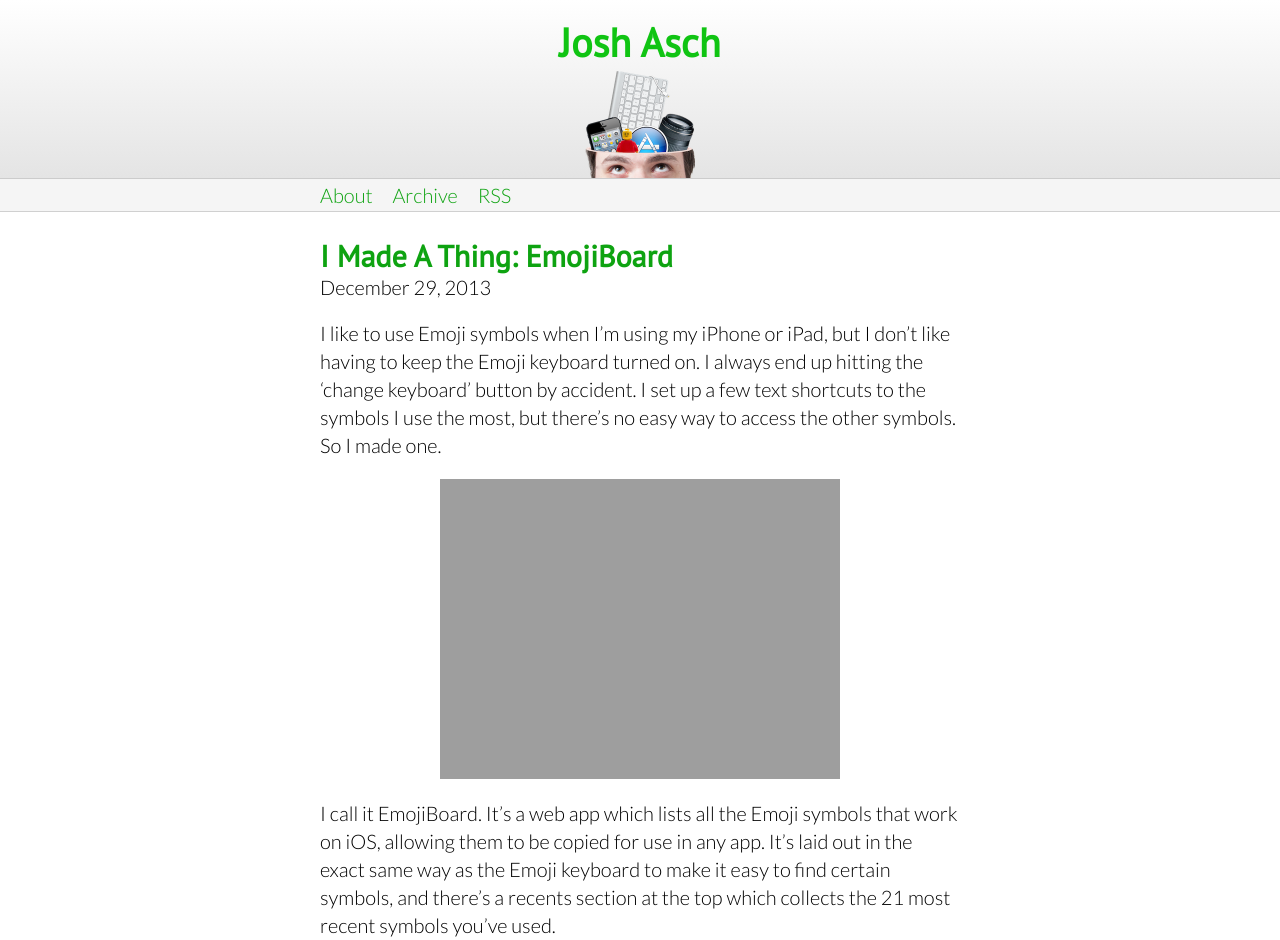
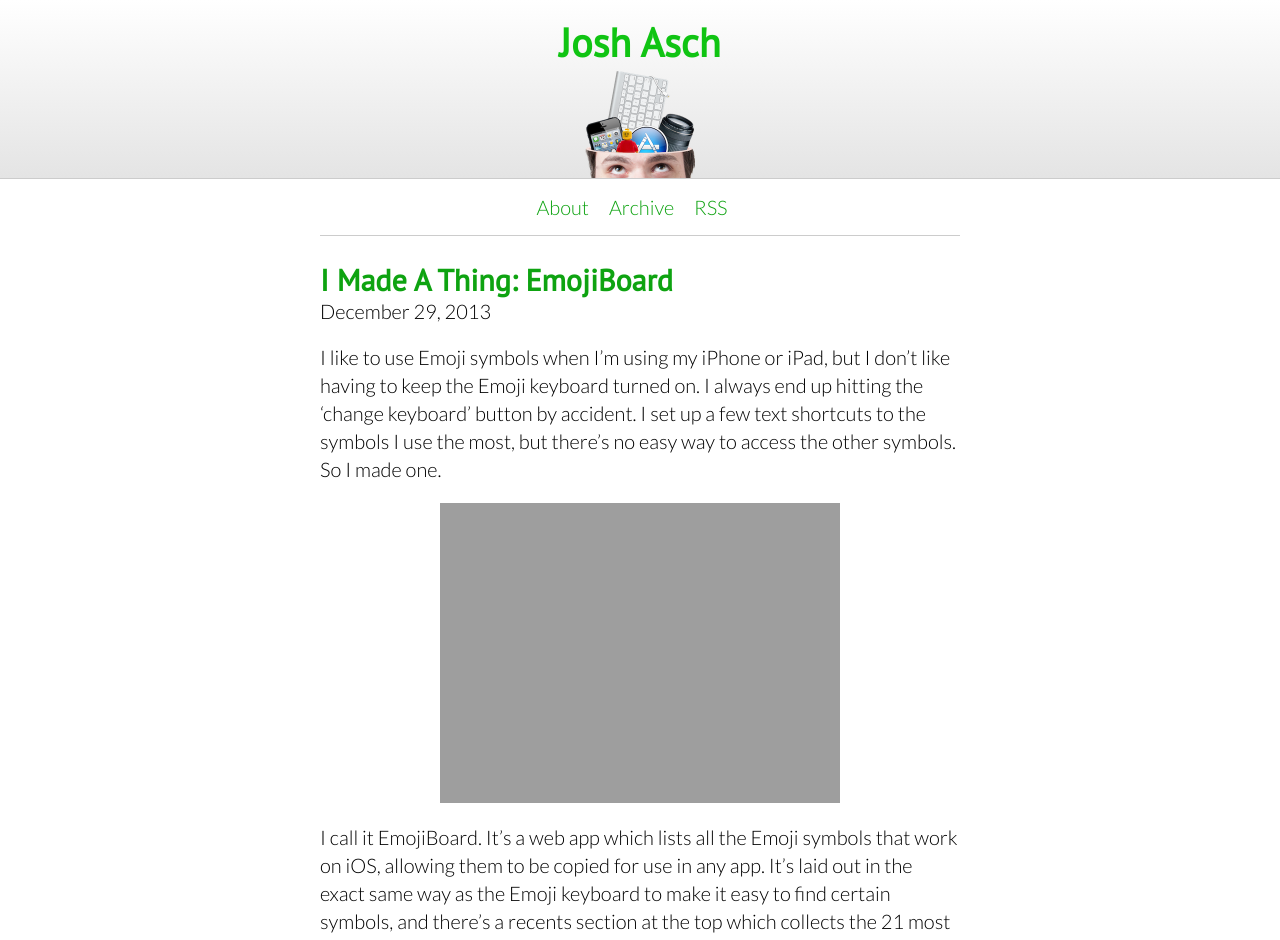
Before and after one commit to jobbogamer/jobbogamer.github.io, a Jekyll site: the page built from index.html, in a window 1280 px wide. Shown: the top 940 px of the page. Built offline with Jekyll 4.4.1, drawn with Linux system fonts in a browser that asks for light colours; Markdown is read by kramdown in place of the engine named in the settings; the list of posts is cut into pages by our own code.

Commit message:
Another new design for header

```diff
--- a/css/main.css
+++ b/css/main.css
@@ -61,6 +61,7 @@
 div#masthead {
 	background-color: #fcfcfc;
 	background: -webkit-linear-gradient(#ffffff 0%, #e4e4e4 100%);
+	border-bottom: 1px solid #cccccc;
 }
 
 h1#site-name {
@@ -70,11 +71,11 @@
 }
 
 div#navigation {
-	background-color: #f5f5f5;
-	border-top: 1px solid #cccccc;
-	border-bottom: 1px solid #d0d0d0;
-	margin-bottom: 24px;
-	padding: 4px 0;
+	text-align: center;
+	width: 640px;
+	border-bottom: 1px solid #cccccc;
+	margin: 0 auto 24px auto;
+	padding: 16px 0;
 }
 
 div#navigation ul {
```
